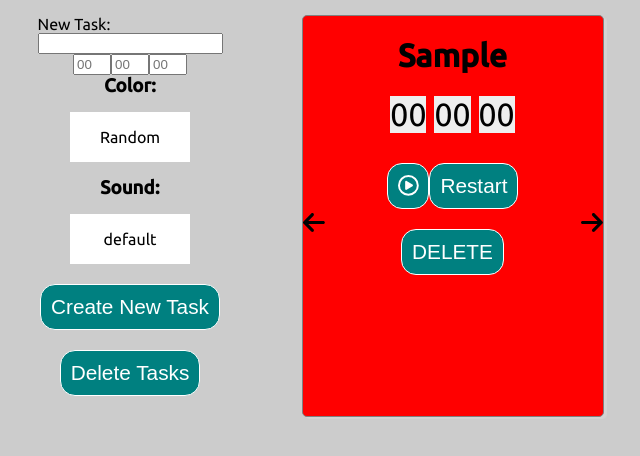
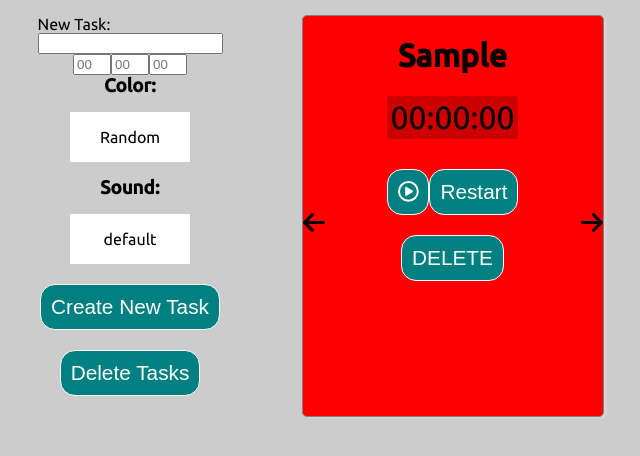
Before and after one commit to TheCodingComposer/TaskFlow, a React (Create React App) app: page / in a window 1280 px wide. Both pictures are taken after typing "Sample", "Sample", "Sample", "Sample" into the empty fields and a click on the button "Create New Task". Shown: the top 456 px of the page, without its empty margins (20-660 px from the left). Built offline with nearby package versions, Linux system fonts and the light colour scheme.

Commit message:
Update time card time's background color

```diff
--- a/src/App.css
+++ b/src/App.css
@@ -90,13 +90,18 @@ ul {
 
 .time-box {
     font-size: 2rem;
-    background-color: #eee;
     border-radius: 1px solid #ddd;
 }
 
-.time-box:not(:last-child) {
+.task-time-wrapper {
+    padding: 3px;
+    background-color: rgba(0,0,0,0.2);
+    border-radius: 3px;
+}
+
+/* .time-box:not(:last-child) {
     margin-right: 8px;
-}
+} */
 
 .task-btn-wrapper {
 
--- a/src/Components/TaskCard.js
+++ b/src/Components/TaskCard.js
@@ -225,10 +225,12 @@ export default function TaskCard({task, removeTask, handleMoveTask, handleArrowC
                     {/* {!timeRemaining.hours && 0} */}
                     {/* show 0 in front of number if only one digit */}
                     {timeRemaining.hours > 9 ? timeRemaining.hours : "0" + timeRemaining.hours}
+                    :
 
                 </div>
                 <div className="time-box">
                     {timeRemaining.minutes > 9 ? timeRemaining.minutes : "0" + timeRemaining.minutes}
+                    :
                 </div>
                 <div className="time-box">
                     {timeRemaining.seconds > 9 ? timeRemaining.seconds : "0" + timeRemaining.seconds}
```
